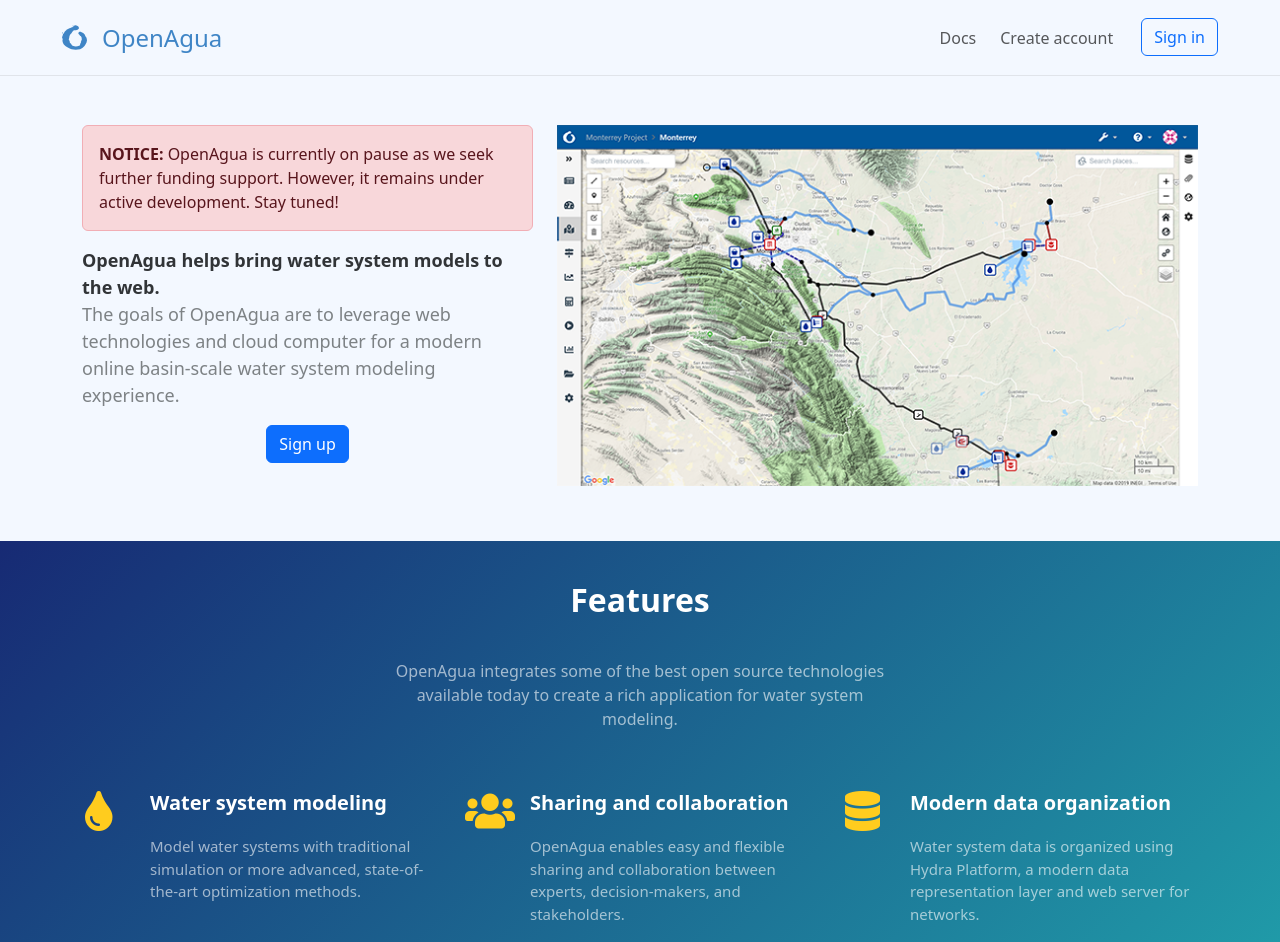
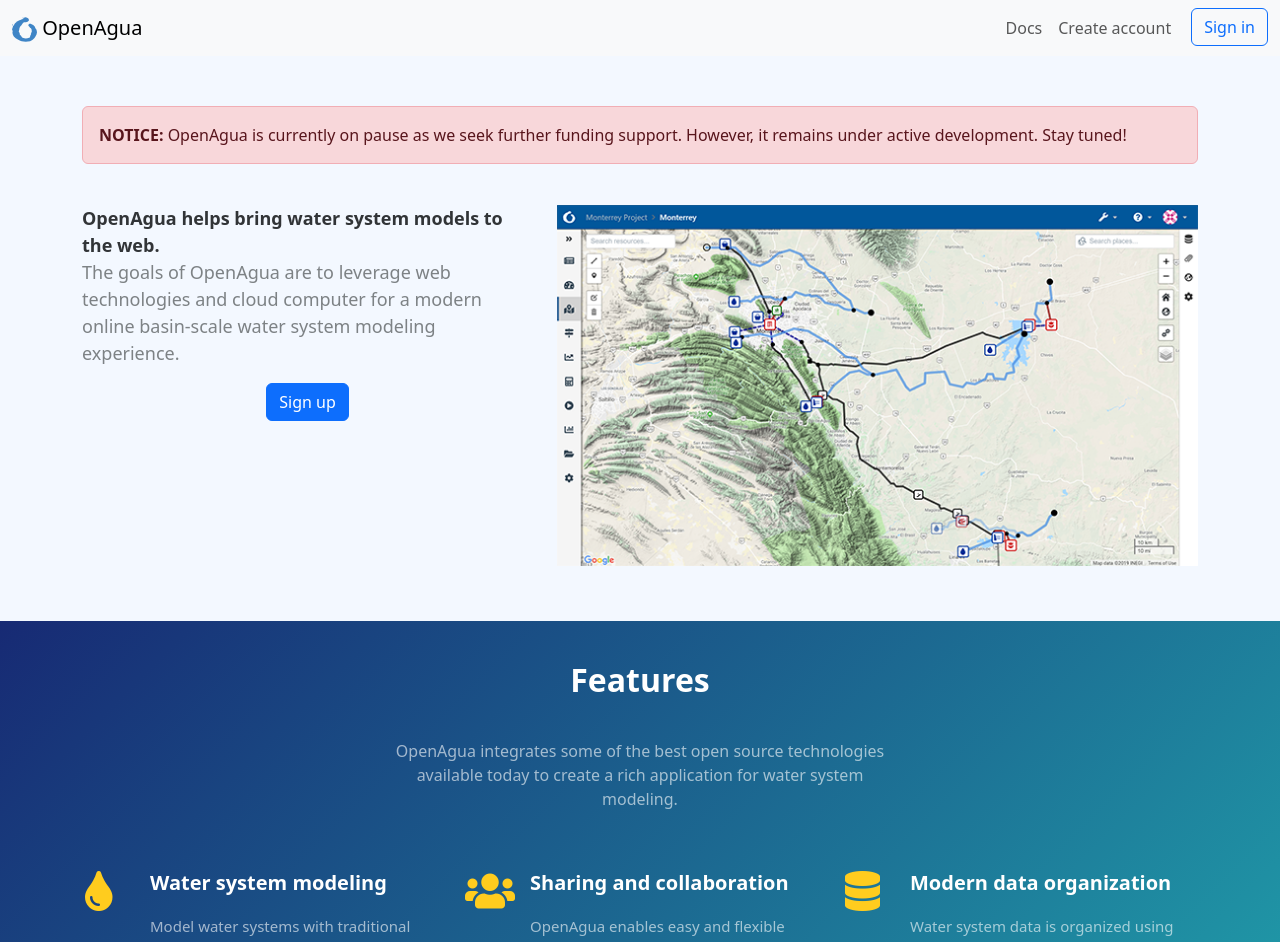
Before and after one commit to openagua/openagua.github.io, a Jekyll site: the page built from index.html, in a window 1280 px wide and 1400 px high. Shown: the top 942 px of the window. Built offline with Jekyll 4.4.1, drawn with Linux system fonts in a browser that asks for light colours; nearby versions of some CDN libraries; comment, search, counter and statistics services are not loaded.

Commit message:
misc fixes

```diff
--- a/_includes/navbar.html
+++ b/_includes/navbar.html
@@ -1,16 +1,72 @@
-<nav class="navbar fixed-top navbar-expand-lg">
+<!--<nav class="navbar navbar-expand-lg bg-body-tertiary">-->
+<!--    <div class="container-fluid">-->
+<!--        <a class="navbar-brand" href="/">-->
+<!--            <img height="25" width="25" src="/assets/images/logo.svg" alt="logo">-->
+<!--            <span class="app-title">{{ site.title }}</span>-->
+<!--        </a>-->
+<!--        <button class="navbar-toggler" type="button" data-bs-toggle="collapse" data-bs-target="#navbarSupportedContent"-->
+<!--                aria-controls="navbarSupportedContent" aria-expanded="false" aria-label="Toggle navigation">-->
+<!--            <span class="navbar-toggler-icon"></span>-->
+<!--        </button>-->
+<!--        <div class="collapse navbar-collapse" id="navbarSupportedContent">-->
+<!--            <ul class="navbar-nav me-auto d-flex mb-2 mb-lg-0">-->
+<!--                <li class="nav-item"><a class="nav-link" href="{{ site.docs_url }}">Docs</a></li>-->
+<!--                &lt;!&ndash;                <li class="nav-item"><a class="nav-link" href="http://openagua.wordpress.com">Blog</a></li>&ndash;&gt;-->
+<!--                <li class="nav-item"><a class="nav-link" href="{{ site.app_url }}/register">Create account</a></li>-->
+<!--                <li class="nav-item"><a class="btn btn-outline-primary" style="margin-left: 12px"-->
+<!--                                        href="{{ site.app_url }}/login">Sign in</a></li>-->
+<!--            </ul>-->
+<!--        </div>-->
+<!--    </div>-->
+<!--</nav>-->
+
+<nav class="navbar navbar-expand-lg bg-body-tertiary">
     <div class="container-fluid">
-        <a class="navbar-brand brand" href="/">
+        <!--    <a class="navbar-brand" href="#">Navbar</a>-->
+        <a class="navbar-brand" href="/">
             <img height="25" width="25" src="/assets/images/logo.svg" alt="logo">
             <span class="app-title">{{ site.title }}</span>
         </a>
-        <div/>
-        <div class="collapse navbar-collapse me-auto mb-2 mb-lg-0 d-flex">
-            <ul class="navbar-nav">
+        <button class="navbar-toggler" type="button" data-bs-toggle="collapse" data-bs-target="#navbarSupportedContent"
+                aria-controls="navbarSupportedContent" aria-expanded="false" aria-label="Toggle navigation">
+            <span class="navbar-toggler-icon"></span>
+        </button>
+        <div class="collapse navbar-collapse" id="navbarSupportedContent">
+            <ul class="navbar-nav me-auto mb-2 mb-lg-0">
+<!--                <li class="nav-item">-->
+<!--                    <a class="nav-link active" aria-current="page" href="#">Home</a>-->
+<!--                </li>-->
+<!--                <li class="nav-item">-->
+<!--                    <a class="nav-link" href="#">Link</a>-->
+<!--                </li>-->
+<!--                <li class="nav-item dropdown">-->
+<!--                    <a class="nav-link dropdown-toggle" href="#" role="button" data-bs-toggle="dropdown"-->
+<!--                       aria-expanded="false">-->
+<!--                        Dropdown-->
+<!--                    </a>-->
+<!--                    <ul class="dropdown-menu">-->
+<!--                        <li><a class="dropdown-item" href="#">Action</a></li>-->
+<!--                        <li><a class="dropdown-item" href="#">Another action</a></li>-->
+<!--                        <li>-->
+<!--                            <hr class="dropdown-divider">-->
+<!--                        </li>-->
+<!--                        <li><a class="dropdown-item" href="#">Something else here</a></li>-->
+<!--                    </ul>-->
+<!--                </li>-->
+<!--                <li class="nav-item">-->
+<!--                    <a class="nav-link disabled" aria-disabled="true">Disabled</a>-->
+<!--                </li>-->
+            </ul>
+<!--            <form class="d-flex" role="search">-->
+<!--                <input class="form-control me-2" type="search" placeholder="Search" aria-label="Search">-->
+<!--                <button class="btn btn-outline-success" type="submit">Search</button>-->
+<!--            </form>-->
+            <ul class="navbar-nav d-flex">
                 <li class="nav-item"><a class="nav-link" href="{{ site.docs_url }}">Docs</a></li>
                 <!--                <li class="nav-item"><a class="nav-link" href="http://openagua.wordpress.com">Blog</a></li>-->
                 <li class="nav-item"><a class="nav-link" href="{{ site.app_url }}/register">Create account</a></li>
-                <li class="nav-item"><a class="btn btn-outline-primary" style="margin-left: 12px" href="{{ site.app_url }}/login">Sign in</a></li>
+                <li class="nav-item"><a class="btn btn-outline-primary" style="margin-left: 12px"
+                                        href="{{ site.app_url }}/login">Sign in</a></li>
             </ul>
         </div>
     </div>
--- a/_layouts/default.html
+++ b/_layouts/default.html
@@ -8,11 +8,6 @@
     <link rel="icon" type="image/png" href="/assets/images/favicon.png">
 
     <title>{{ page.title }}</title>
-
-    <!--Bootstrap-->
-<!--    <link href="https://cdnjs.cloudflare.com/ajax/libs/twitter-bootstrap/3.3.7/css/bootstrap.min.css" media="all"-->
-<!--          rel="stylesheet" type="text/css"/>-->
-<!--    -->
 
     <link href="https://cdn.jsdelivr.net/npm/bootstrap@5.3.2/dist/css/bootstrap.min.css" rel="stylesheet" integrity="sha384-T3c6CoIi6uLrA9TneNEoa7RxnatzjcDSCmG1MXxSR1GAsXEV/Dwwykc2MPK8M2HN" crossorigin="anonymous">
     <script src="https://cdn.jsdelivr.net/npm/bootstrap@5.3.2/dist/js/bootstrap.bundle.min.js" integrity="sha384-C6RzsynM9kWDrMNeT87bh95OGNyZPhcTNXj1NW7RuBCsyN/o0jlpcV8Qyq46cDfL" crossorigin="anonymous"></script>
--- a/_sass/navbar.scss
+++ b/_sass/navbar.scss
@@ -1,40 +1,40 @@
-/*
- * Navbar
- */
-
-.navbar {
-  background-color: #F3F8FFFF;
-  box-shadow: 0 0 1px grey;
-  height: 75px;
-
-  @media (min-width: 768px) {
-    padding-left: 50px;
-    padding-right: 50px;
-  }
-
-  .brand {
-    display: flex;
-    align-items: center;
-
-    .app-title {
-      margin-left: 15px;
-      color: #3f85c6;
-      font-size: x-large;
-      //font-weight: bold;
-    }
-
-  }
-
-  .nav-item {
-    margin-left: 8px;
-  }
-
-}
-
-.navbar-toggle {
-  background-color: lightgrey;
-}
-
-.navbar-toggle i {
-  color: grey
-}
+///*
+// * Navbar
+// */
+//
+//.navbar {
+//  background-color: #F3F8FFFF;
+//  box-shadow: 0 0 1px grey;
+//  height: 75px;
+//
+//  @media (min-width: 768px) {
+//    padding-left: 50px;
+//    padding-right: 50px;
+//  }
+//
+//  .brand {
+//    display: flex;
+//    align-items: center;
+//
+//    .app-title {
+//      margin-left: 15px;
+//      color: #3f85c6;
+//      font-size: x-large;
+//      //font-weight: bold;
+//    }
+//
+//  }
+//
+//  .nav-item {
+//    margin-left: 8px;
+//  }
+//
+//}
+//
+//.navbar-toggle {
+//  background-color: lightgrey;
+//}
+//
+//.navbar-toggle i {
+//  color: grey
+//}
--- a/_sass/theme.scss
+++ b/_sass/theme.scss
@@ -1,4 +1,4 @@
 body {
   background-color: #F3F8FFFF;
-  margin-top: 50px;
+  //margin-top: 50px;
 }
--- a/_sass/user.scss
+++ b/_sass/user.scss
@@ -1,8 +1,3 @@
-.oa-navbar {
-  margin-bottom:0;
-  border:none;
-}
-
 .hero {
   background:url(../../assets/img/city_bg.jpg) no-repeat center;
   background-size:cover;
--- a/index.html
+++ b/index.html
@@ -4,12 +4,12 @@
 
 <div class="highlights">
     <div class="container">
+        <div class="alert alert-danger">
+            <b>NOTICE:</b> OpenAgua is currently on pause as we seek further funding support. However, it remains under
+            active development. Stay tuned!
+        </div>
         <div class="row" style="padding-top: 25px">
             <div class="col-sm-5">
-                <div class="alert alert-danger">
-                    <b>NOTICE:</b> OpenAgua is currently on pause as we seek further funding support. However, it remains under
-                    active development. Stay tuned!
-                </div>
                 <div class="intro">
                     <strong>OpenAgua helps bring water system models to the web.</strong>
                     <p>The goals of OpenAgua are to leverage web technologies and cloud computer for a modern online
```
